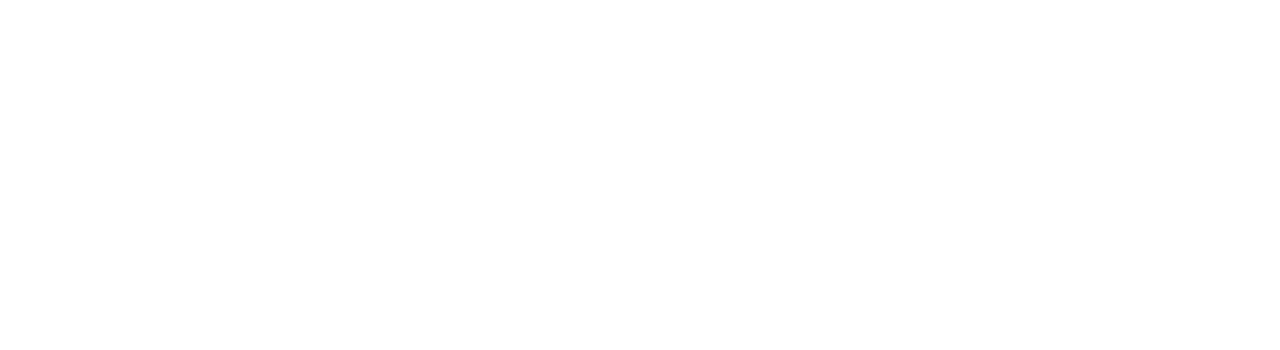
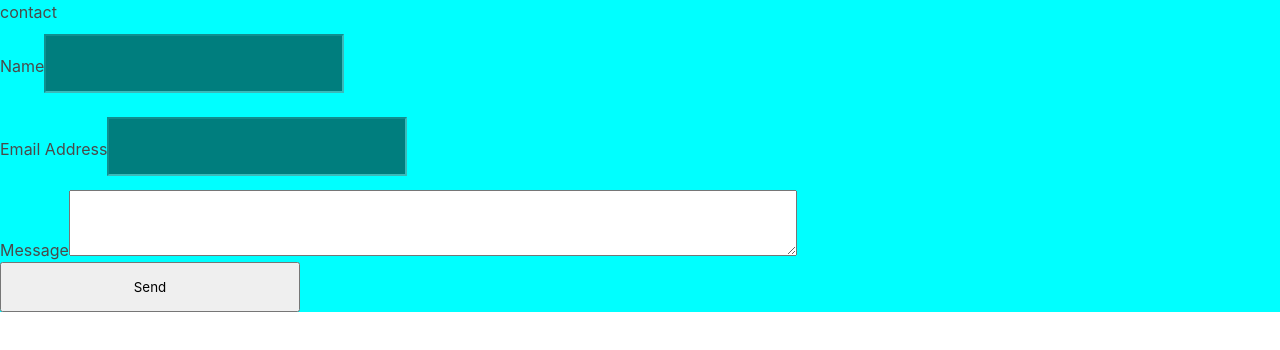
Before and after one commit to nvsco-10/tech-it-out, a React (Create React App) app in the folder client/: page /contact in a window 1280 px wide. Before the commit this address had no page. Shown: the top 350 px of the page. Built offline with nearby package versions, Linux system fonts and the light colour scheme.

Commit message:
Added Contact page

```diff
--- a/client/src/App.js
+++ b/client/src/App.js
@@ -2,6 +2,7 @@
 import Login from './components/Login';
 import Signup from './components/Signup';
 import Main from './components/Main';
+import Contact from './components/Contact';
 import './css/app.css'
 
 import {
@@ -13,8 +14,7 @@
 
 
 export default function App() {
-  const [errorMessages, setErrorMessages] = useState({});
-  const [isSubmitted, setIsSubmitted] = useState(false);
+
 
   return (
     <div>
@@ -23,6 +23,7 @@
       <Route path="/" element={<Main />} />
       <Route path="/login" element={<Login />} />
       <Route path="/signup" element={<Signup />} />
+      <Route path="/contact" element={<Contact />} />
 
     </Routes>
       </Router>
--- /dev/null
+++ b/client/src/components/Contact.jsx
@@ -0,0 +1,92 @@
+import React, {useState} from 'react'
+
+export default function Contact() {
+
+    const defForm = {
+        name: '',
+        email: '',
+        message: ''
+    }
+
+    const [ formData, setFormData ] = useState(defForm);
+    const [ nameError, setNameError ] = useState('');
+    const [ emailError, setEmailError] = useState('');
+    const [ messageError, setMessageError ] = useState('');
+
+    const handleInputChange = (e) => {
+
+        if (e.target.name === "name") {
+            !e.target.value ? setNameError(`${e.target.name} is required.`) : setNameError('');
+        }
+
+        if (e.target.name === "message") {
+            !e.target.value ? setMessageError(`${e.target.name} is required.`) : setMessageError('');
+        }
+
+        setFormData({...formData, [e.target.name]: e.target.value})
+    }
+
+    const handleEmailInput = (e) => {
+        const emailRegex = /\S+@\S+\.\S+/;
+
+        if (emailRegex.test(e.target.value)) {
+            setFormData({...formData, [e.target.name]: e.target.value})
+            setEmailError('');
+        } else {
+            setEmailError('please enter a valid email');
+        }
+
+    }
+
+    const submitForm = (e) => {
+        e.preventDefault();
+
+        console.log(formData)
+    }
+  return (
+    <section className="contact">
+
+    <h2 className="section-heading">contact</h2>
+
+    <form className="contact-form" onSubmit={submitForm}>
+        <div className="form-row">
+            <label>Name</label>
+            <input
+                type="text"
+                name="name"
+                required
+                onChange={handleInputChange}
+            />
+            {nameError.length > 0 && (
+                <p className="error">{nameError}</p>
+            )}
+        </div>
+        <div className="form-row">
+            <label>Email Address</label>
+            <input
+                type="email"
+                name="email"
+                required
+                onChange={handleEmailInput}
+            />
+            {emailError.length > 0 && (
+                <p className="error">{emailError}</p>
+            )}
+        </div>
+        <div className="form-row">
+            <label>Message</label>
+            <textarea name="message" required rows="4" cols="79" onChange={handleInputChange} />
+        </div>
+        {messageError.length > 0 && (
+        <div>
+            <p className="error">{messageError}</p>
+        </div>
+        )}
+        <div>
+            <button className="contact-btn">Send</button>
+        </div>
+    </form>
+</section>
+
+  )
+}
--- a/client/src/components/Footer.jsx
+++ b/client/src/components/Footer.jsx
@@ -1,4 +1,6 @@
 import React from "react";
+import Contact from "./Contact";
+import { Link } from "react-router-dom";
 
 export default function Header() {
   return (
@@ -7,7 +9,7 @@
         <div class="content has-text-centered">
           <p>Suggest a resource - suggestions@learnwebdev.com</p>
           <div class="navbar-menu has-text-centered">
-            <a class="navbar-item">Contact</a>
+            <a class="navbar-item"><Link to="/contact">Contact</Link></a>
             <a class="navbar-item">About Us</a>
             <a class="navbar-item">Privacy Policy</a>
           </div>
--- a/client/src/components/Header.jsx
+++ b/client/src/components/Header.jsx
@@ -11,7 +11,7 @@
 
         <nav class="navbar" role="navigation">
           <div class="navbar-brand">
-            <a class="navbar-item" href="#">
+            <a class="navbar-item" >
               <img src="../../../public/images/logo-tech-it-black.png" />
             </a>
           </div>
```
